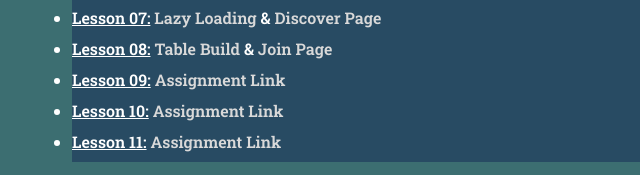
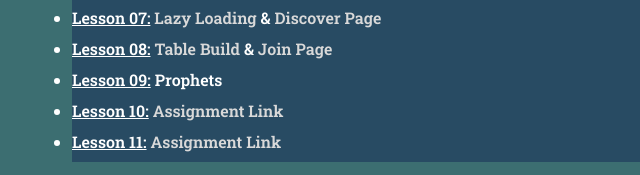
Before and after one commit to DuncanDonuts311/WDD230, a plain HTML site: page index.html in a window 1280 px wide. Shown: the part 563-738 px from the top of the page, 238-878 px from the left. Drawn offline with Linux system fonts and the light colour scheme.

Commit message:
prophets => portal page

```diff
--- a/index.html
+++ b/index.html
@@ -27,7 +27,7 @@
                 <li><u>Lesson 06:</u><a href="chamber/index.html"> Chamber Continued</a></li>
                 <li><u>Lesson 07:</u><a href="lesson7/lazyLoad.html"> Lazy Loading</a> & <a href="chamber/discover.html">Discover Page</a></li>
                 <li><u>Lesson 08:</u><a href="lesson8/tablebuild.html"> Table Build</a> & <a href="chamber/join.html"> Join Page</a></li>
-                <li><u>Lesson 09:</u><a href="">     Assignment Link</a></li>
+                <li><u>Lesson 09:</u><a href="lesson9/prophets.html"></a> Prophets</li>
                 <li><u>Lesson 10:</u><a href="">     Assignment Link</a></li>
                 <li><u>Lesson 11:</u><a href="">     Assignment Link</a></li>
             </ul>
```
